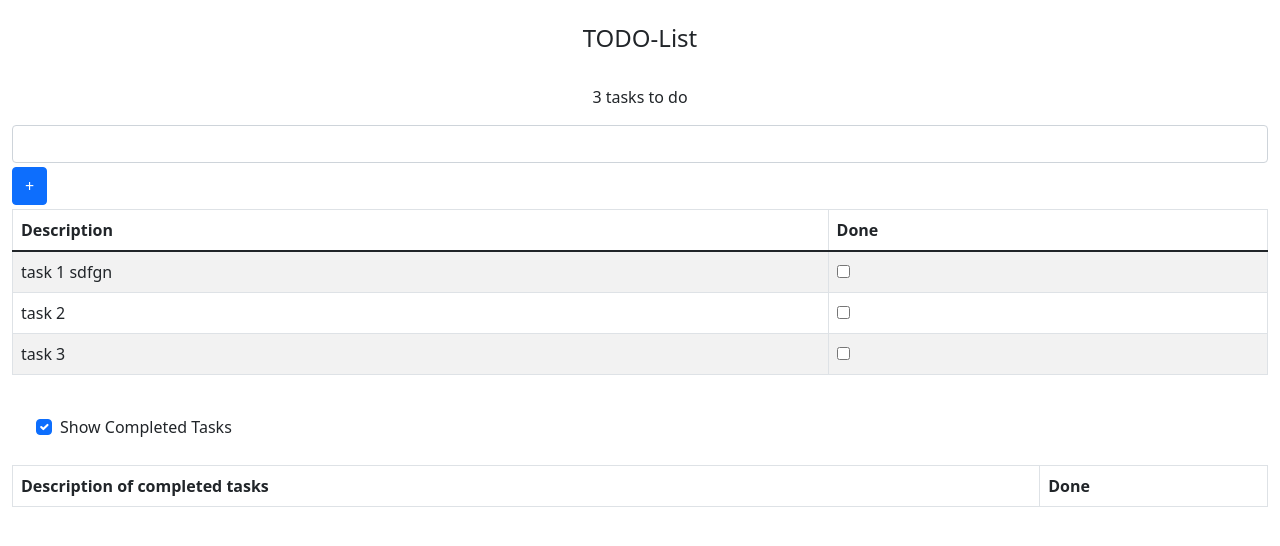
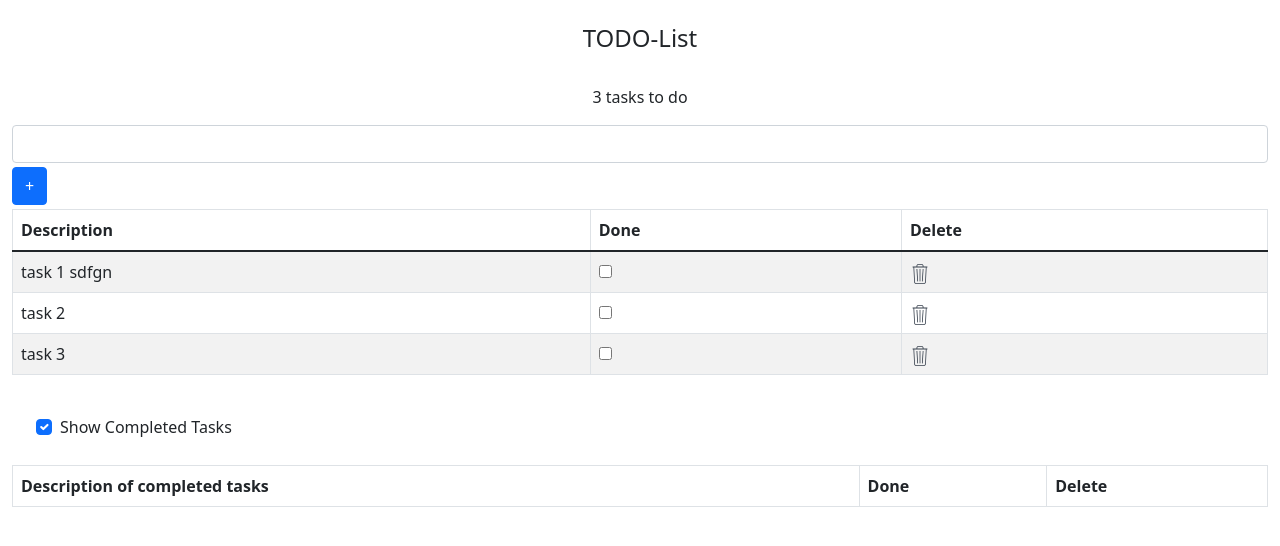
Before and after one commit to miguelgc95/todo-list, a React (Create React App) app: page / in a window 1280 px wide. Shown: the top 546 px of the page. Built offline with nearby package versions, Linux system fonts and the light colour scheme.

Commit message:
delete tasks

```diff
--- a/src/App.js
+++ b/src/App.js
@@ -34,7 +34,12 @@ const App = () => {
         return taskItems
             .filter(task => task.done === doneValue)
             .map(task => (
-                <TaskRow task={task} key={task.name} toggleTask={toggleTask} />
+                <TaskRow
+                    task={task}
+                    key={task.name}
+                    toggleTask={toggleTask}
+                    deleteTask={deleteTask}
+                />
             ));
     };
 
@@ -52,6 +57,10 @@ const App = () => {
         );
     };
 
+    const deleteTask = taskName => {
+        setTaskItems(taskItems.filter(task => task.name !== taskName));
+    };
+
     return (
         <div className="App">
             <TaskBanner taskItems={taskItems} />
@@ -64,6 +73,7 @@ const App = () => {
                         <tr>
                             <th>Description</th>
                             <th>Done</th>
+                            <th>Delete</th>
                         </tr>
                     </thead>
                     <tbody>{renderItems(false)}</tbody>
@@ -82,6 +92,7 @@ const App = () => {
                             <tr>
                                 <th>Description of completed tasks</th>
                                 <th>Done</th>
+                                <th>Delete</th>
                             </tr>
                         </thead>
                         <tbody>{renderItems(true)}</tbody>
--- a/src/components/TaskCreator.jsx
+++ b/src/components/TaskCreator.jsx
@@ -6,7 +6,6 @@ export const TaskCreator = props => {
     const updateNewTaskValue = e => setNewTaskName(e.target.value);
 
     const createNewTask = () => {
-        console.log(newTaskName);
         props.callback(newTaskName);
         setNewTaskName(' ');
     };
--- a/src/components/TaskRow.jsx
+++ b/src/components/TaskRow.jsx
@@ -10,5 +10,47 @@ export const TaskRow = props => (
                 onChange={() => props.toggleTask(props.task)}
             />
         </td>
+        <td>
+            <div
+                className="pl-1"
+                onClick={() => props.deleteTask(props.task.name)}
+            >
+                {deleteSVG}
+            </div>
+        </td>
     </tr>
 );
+
+const deleteSVG = (
+    <svg
+        enable-background="new 0 0 512 512"
+        height="20px"
+        id="Layer_1"
+        version="1.1"
+        viewBox="0 0 512 512"
+        width="20px"
+        xmlns="http://www.w3.org/2000/svg"
+    >
+        <g>
+            <path
+                d="M444.852,66.908h-99.339V47.04c0-21.943-17.792-39.736-39.736-39.736h-99.339   c-21.944,0-39.736,17.793-39.736,39.736v19.868H67.363v19.868h20.47l19.887,377.489c0,21.944,17.792,39.736,39.736,39.736h218.546   c21.944,0,39.736-17.792,39.736-39.736l19.538-377.489h19.577V66.908z M186.57,47.04c0-10.962,8.926-19.868,19.868-19.868h99.339   c10.962,0,19.868,8.906,19.868,19.868v19.868H186.57V47.04z M385.908,463.236l-0.039,0.505v0.524   c0,10.943-8.906,19.868-19.868,19.868H147.455c-10.942,0-19.868-8.925-19.868-19.868v-0.524l-0.019-0.523L107.72,86.776h297.669   L385.908,463.236z"
+                fill="#37404D"
+            />
+            <rect
+                fill="#37404D"
+                height="317.885"
+                width="19.868"
+                x="246.173"
+                y="126.511"
+            />
+            <polygon
+                fill="#37404D"
+                points="206.884,443.757 186.551,126.493 166.722,127.753 187.056,445.017  "
+            />
+            <polygon
+                fill="#37404D"
+                points="345.649,127.132 325.82,125.891 305.777,443.776 325.606,445.017  "
+            />
+        </g>
+    </svg>
+);
```
Also changed, not shown: src/assets/370086_bin_delete_empty_out_recycle_icon.svg (added), 1 other file (tests, documents, lock files or other folders).
